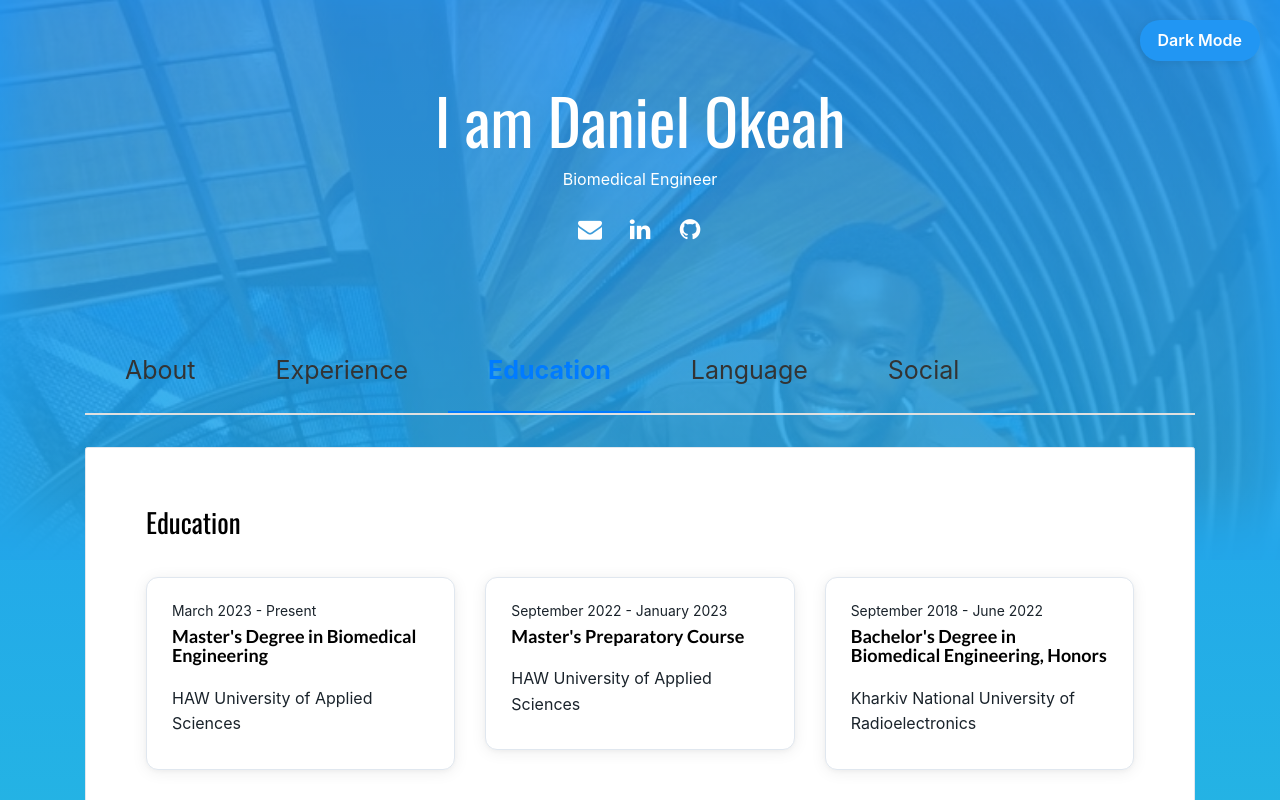
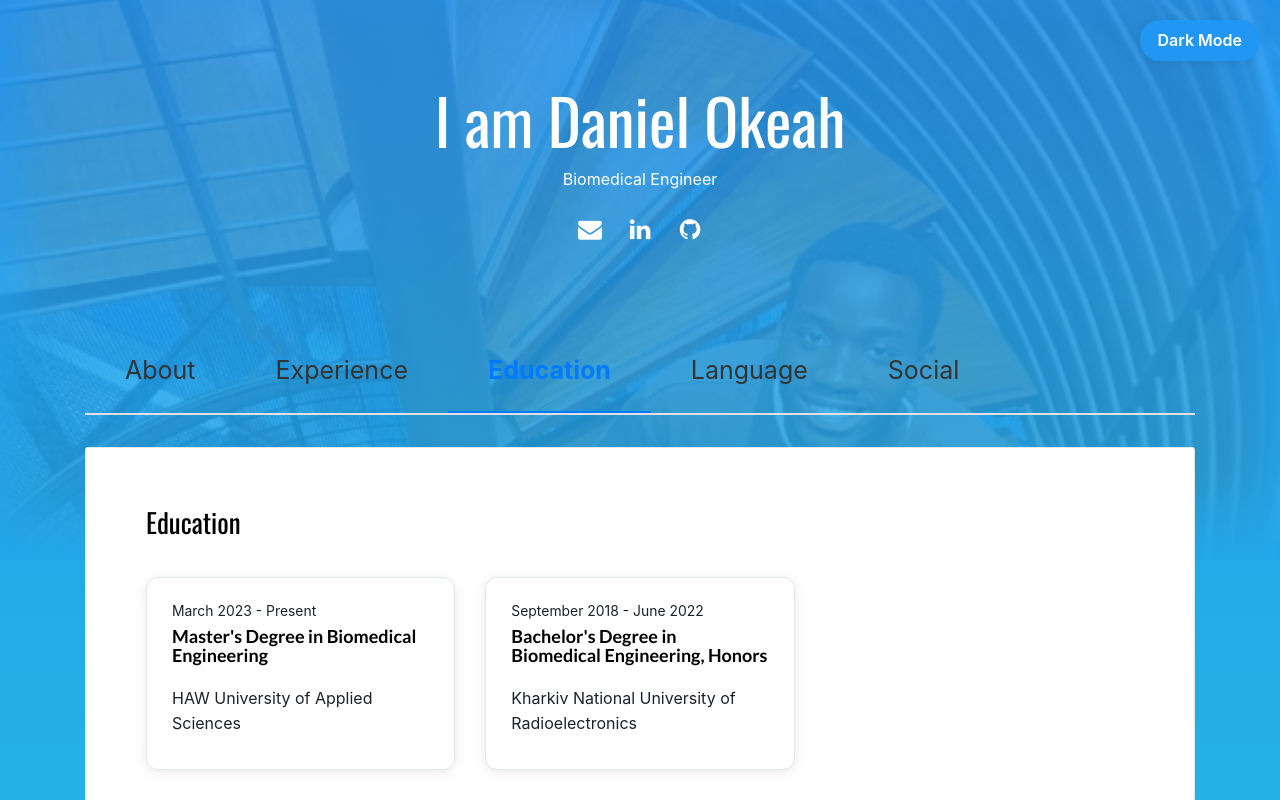
Before and after one commit to DanielOkeah/Daniel-Okeah, a React (Create React App) app: page / in a window 1280 px wide. Both pictures are taken after a click on the button "Education". Shown: the top 800 px of the page. Built offline with nearby package versions, Linux system fonts and the light colour scheme.

Commit message:
Update Education.js

```diff
--- a/src/components/Education.js
+++ b/src/components/Education.js
@@ -6,11 +6,6 @@ function Education() {
     {
       date: "March 2023 - Present",
       degree: "Master's Degree in Biomedical Engineering",
-      institution: "HAW University of Applied Sciences"
-    },
-    {
-      date: "September 2022 - January 2023",
-      degree: "Master's Preparatory Course",
       institution: "HAW University of Applied Sciences"
     },
     {
```
